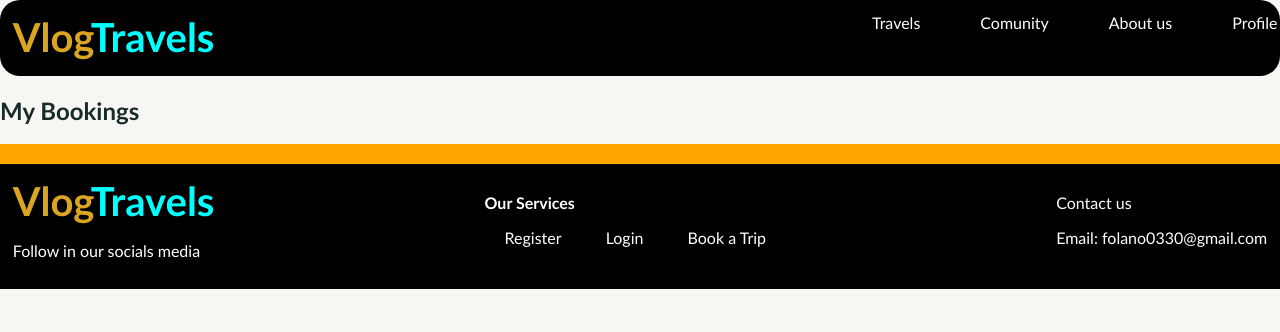
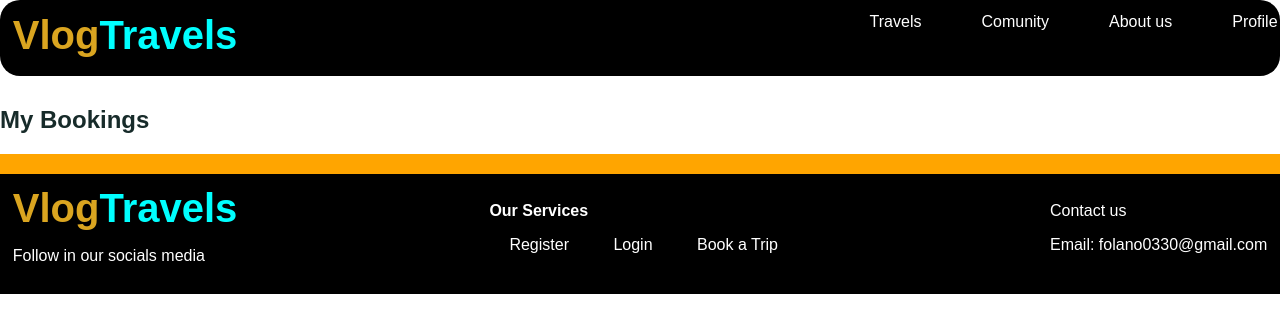
Before and after one commit to vvVladyvv/TravelsAgency, a plain HTML site: page frontend/profile.html in a window 1280 px wide. Drawn offline with Linux system fonts and the light colour scheme; no server answers.

Commit message:
fix(frontend): Auth.css fixed for hidden overflow x

```diff
--- a/frontend/assets/auth.css
+++ b/frontend/assets/auth.css
@@ -1,3 +1,11 @@
+html, body{
+    margin: 0;
+    padding: 0;
+    overflow-x: hidden;
+    font-family: Arial, Helvetica, sans-serif;
+    background-color: rgb(255, 255, 255);
+}
+
 #form{
     display: flex;
     justify-content: center;
@@ -27,7 +35,14 @@
 }
 
 
+
+
 /*User Management info*/
+
+#data_container{
+    margin-top: 30px;
+}
+
 .data_card{
     background-color: orange;
     display: flex;
@@ -37,6 +52,8 @@
     align-items: center;
     border-radius: 20px;
 }
+
+
 
 .image_container{
     width: 70%;
```
